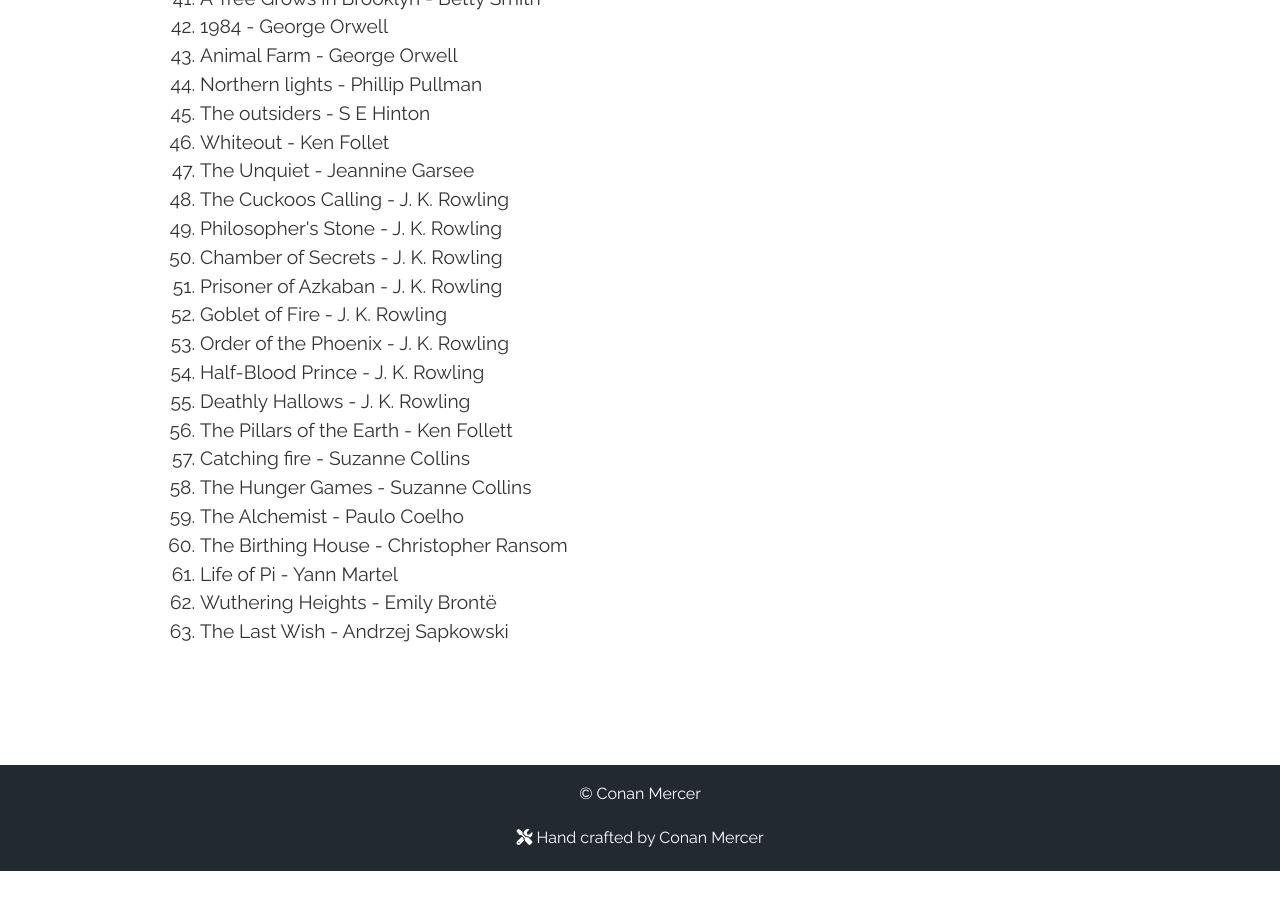
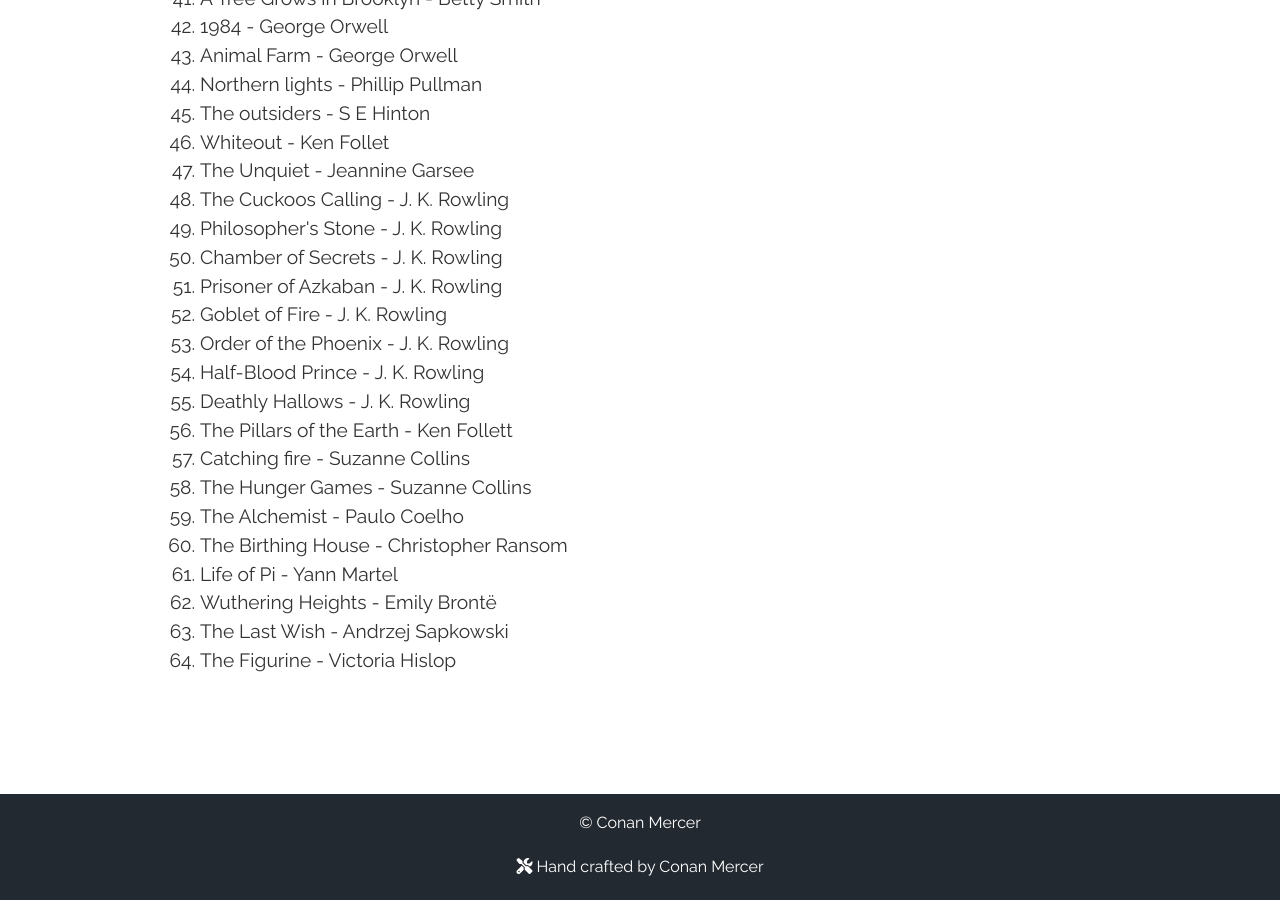
Before and after one commit to conanmercer/conanmercer.github.io, a Jekyll site: the page built from books.html, in a window 1280 px wide and 900 px high, scrolled down 4243 px. Built offline with Jekyll 4.4.1, drawn with Linux system fonts in a browser that asks for light colours; nearby versions of some CDN libraries; some web fonts are replaced; before the commit the page ends 5114 px from its top, so only the background shows below that.

Commit message:
add, new book

```diff
--- a/books.html
+++ b/books.html
@@ -173,4 +173,5 @@ title: Books
   <li>Life of Pi - Yann Martel</li>
   <li>Wuthering Heights - Emily Brontë</li>
   <li>The Last Wish - Andrzej Sapkowski</li>
+  <li>The Figurine - Victoria Hislop</li>
 </ol>
```
